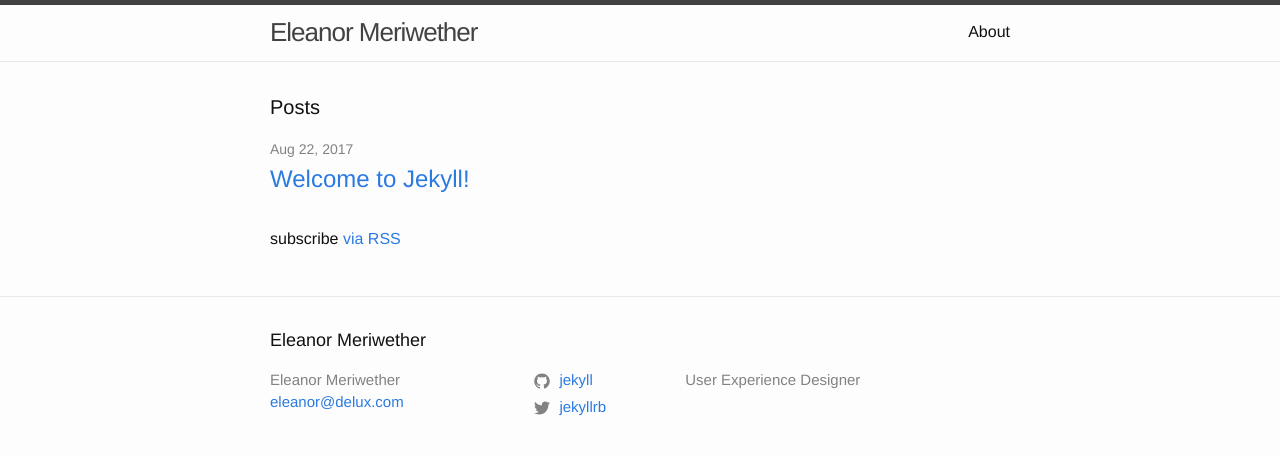
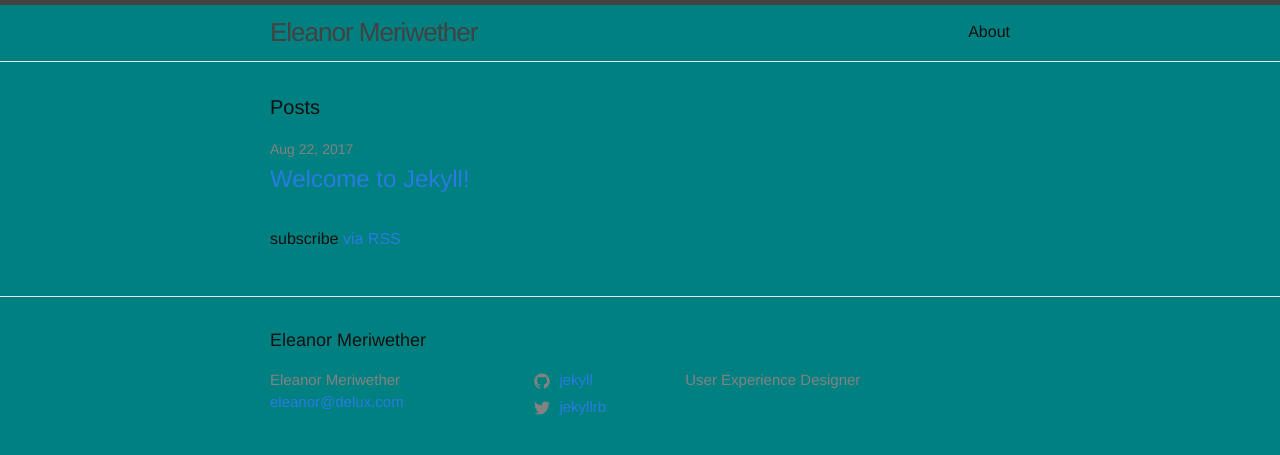
Before and after one commit to emeriwether/emeriwether.github.io, a Jekyll site: the page built from index.md, in a window 1280 px wide. Shown: the top 455 px of the page. Built offline with Jekyll 4.4.1, drawn with Linux system fonts in a browser that asks for light colours.

Commit message:
experimenting with background color

```diff
--- a/_sass/minima/_base.scss
+++ b/_sass/minima/_base.scss
@@ -16,7 +16,7 @@ dl, dd, ol, ul, figure {
 body {
   font: $base-font-weight #{$base-font-size}/#{$base-line-height} $base-font-family;
   color: $text-color;
-  background-color: $background-color;
+  background-color: #008080;
   -webkit-text-size-adjust: 100%;
   -webkit-font-feature-settings: "kern" 1;
      -moz-font-feature-settings: "kern" 1;
```
